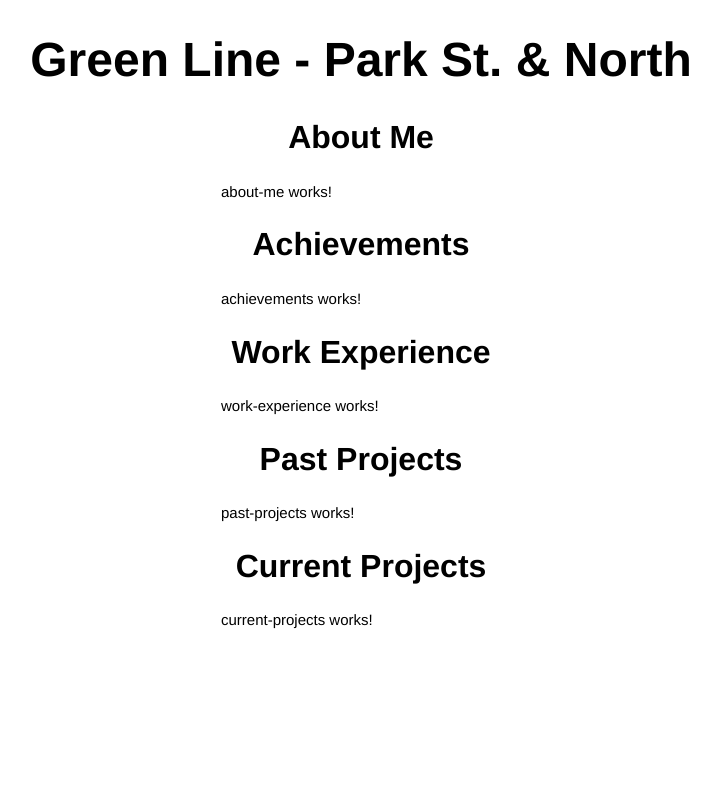
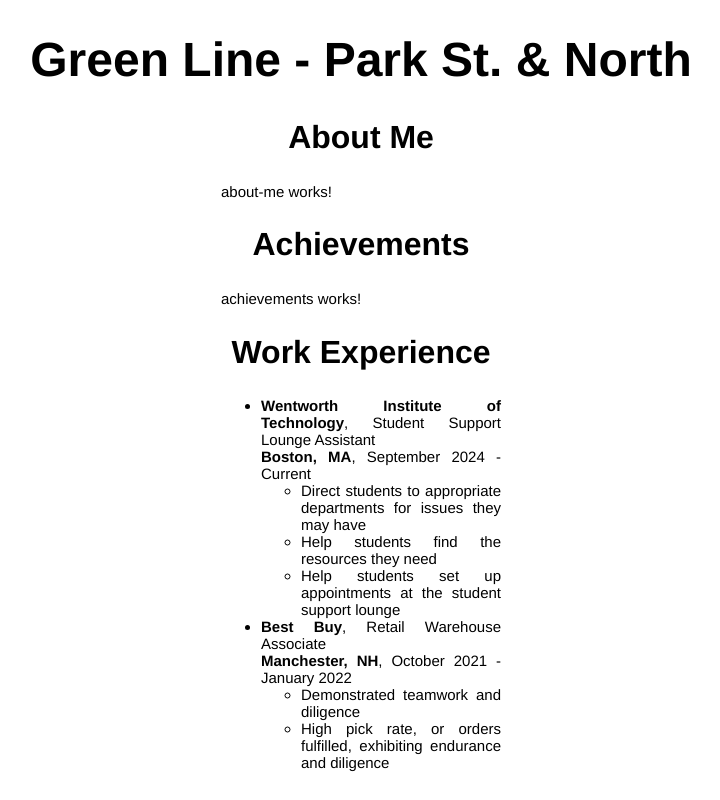
Before and after one commit to Archangelectra/professional-website, an Angular app: page / in a window 1280 px wide. Shown: the top 800 px of the page, without its empty margins (279-999 px from the left). Built offline with nearby package versions, Linux system fonts and the light colour scheme.

Commit message:
set up html for work-experience

```diff
--- a/src/app/work-experience/work-experience.html
+++ b/src/app/work-experience/work-experience.html
@@ -1 +1,21 @@
-<p>work-experience works!</p>
+<!-- what the hell am i doing -->
+<ul id="work-experience">
+    <li id="work-study">
+        <b>Wentworth Institute of Technology</b>, Student Support Lounge Assistant<br>
+        <b>Boston, MA</b>, September 2024 - Current
+        <ul>
+            <li>Direct students to appropriate departments for issues they may have</li>
+            <li>Help students find the resources they need</li>
+            <li>Help students set up appointments at the student support lounge</li>
+        </ul>
+    </li>
+    <li id="best-buy">
+        <b>Best Buy</b>, Retail Warehouse Associate<br>
+        <b>Manchester, NH</b>, October 2021 - January 2022
+        <ul>
+            <li>Demonstrated teamwork and diligence</li>
+            <li>High pick rate, or orders fulfilled, exhibiting endurance and diligence</li>
+        </ul>
+
+    </li>
+</ul>
```
